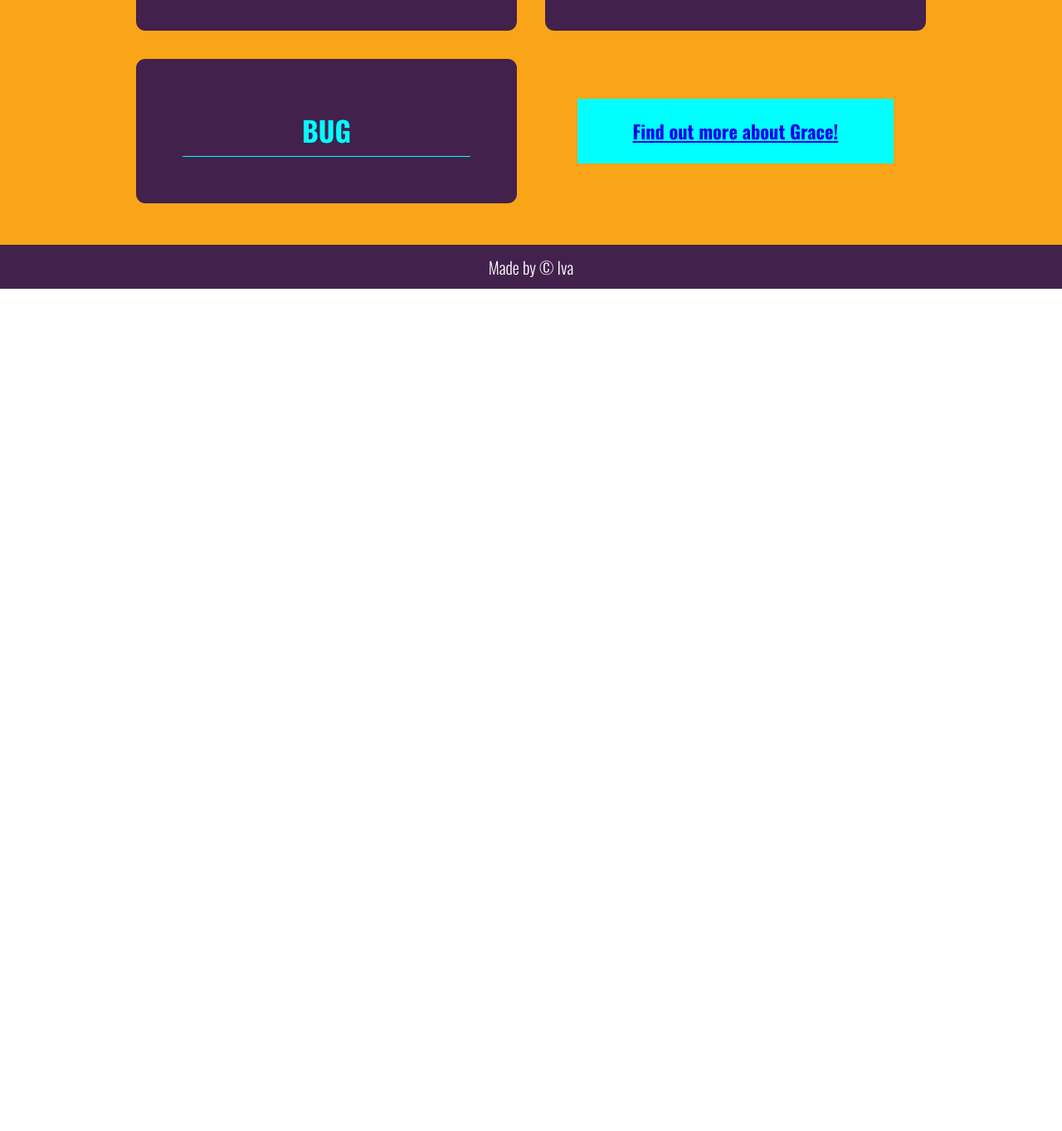
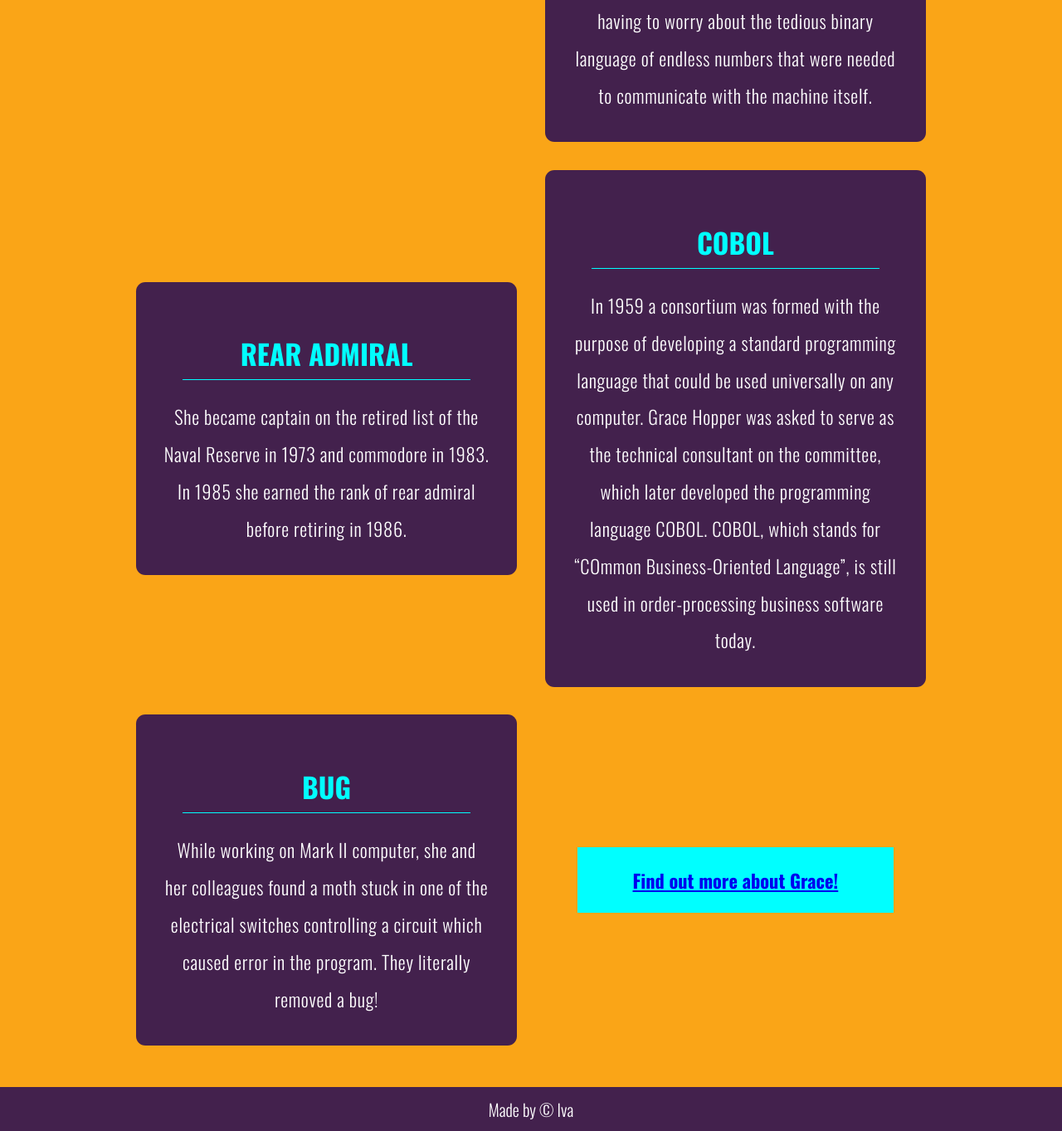
Before and after one commit to IvaErceg/tribute_page, a website: page index.html in a window 1280 px wide. Shown: the part 1637-3000 px from the top of the page at 83% size. Before the commit the page ends 1985 px from the top, so only its background shows below. Drawn offline with nearby package versions, Linux system fonts and the light colour scheme.

Commit message:
add markup for info

```diff
--- a/index.html
+++ b/index.html
@@ -22,19 +22,19 @@
             <h2 class="heading heading-secondary">Did you know?</h2>
             <section class="info-card">
                 <h3 class="heading heading-tertiary">First compiler</h3>
-                <p class="info-text"></p>
+                <p class="info-text">Hopper developed an innovative program that would translate the programmer's language into machine language. This first compiler, called "A-O, " allowed the programmer to write in a higher-level symbolic language, without having to worry about the tedious binary language of endless numbers that were needed to communicate with the machine itself.</p>
             </section>
             <section class="info-card">
                 <h3 class="heading heading-tertiary">Rear admiral</h3>
-                <p class="info-text"></p>
+                <p class="info-text">She became captain on the retired list of the Naval Reserve in 1973 and commodore in 1983. In 1985 she earned the rank of rear admiral before retiring in 1986.</p>
             </section>
             <section class="info-card">
                 <h3 class="heading heading-tertiary">COBOL</h3>
-                <p class="info-text"></p>
+                <p class="info-text">In 1959 a consortium was formed with the purpose of developing a standard programming language that could be used universally on any computer. Grace Hopper was asked to serve as the technical consultant on the committee, which later developed the programming language COBOL. COBOL, which stands for “COmmon Business-Oriented Language”, is still used in order-processing business software today.</p>
             </section>
             <section class="info-card">
                 <h3 class="heading heading-tertiary" >Bug</h3>
-                <p class="info-text"></p>
+                <p class="info-text">While working on Mark II computer, she and her colleagues found a moth stuck in one of the electrical switches controlling a circuit which caused error in the program. They literally removed a bug!</p>
             </section>
             <p class="link"><a href="https://en.wikipedia.org/wiki/Grace_Hopper" target="_blank">Find out more about Grace!</a></p>
         </section>
```
